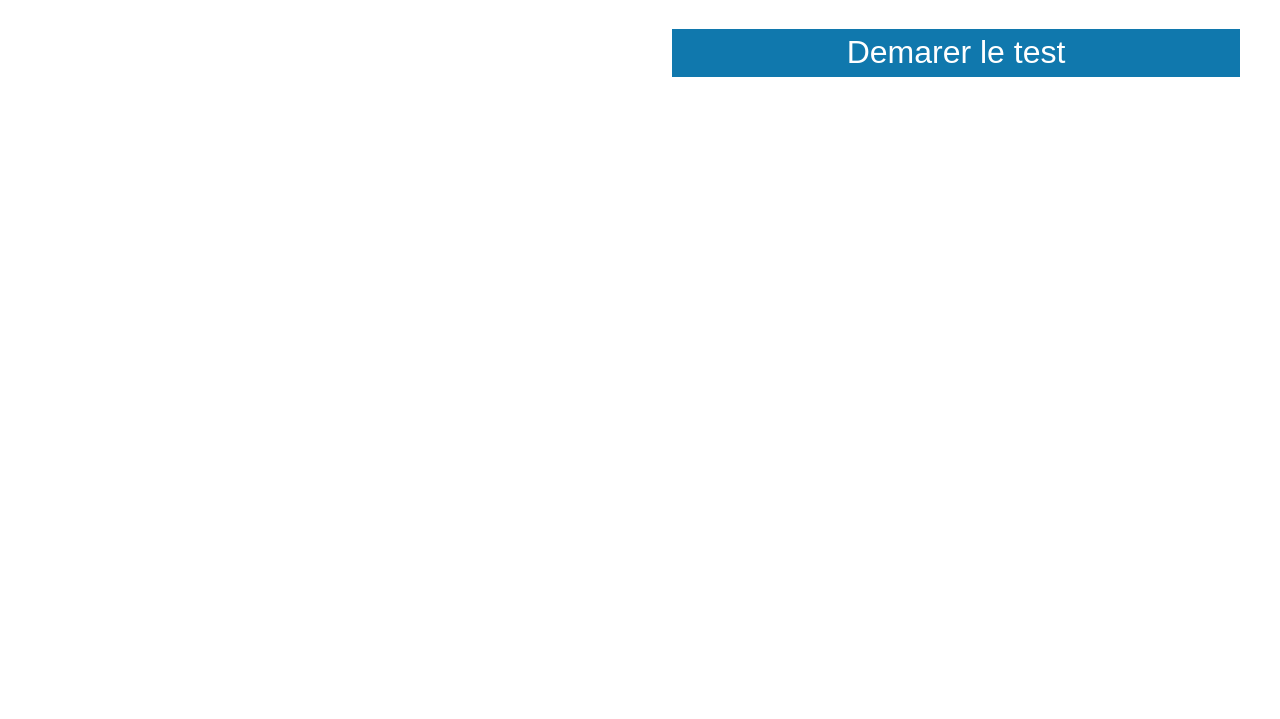
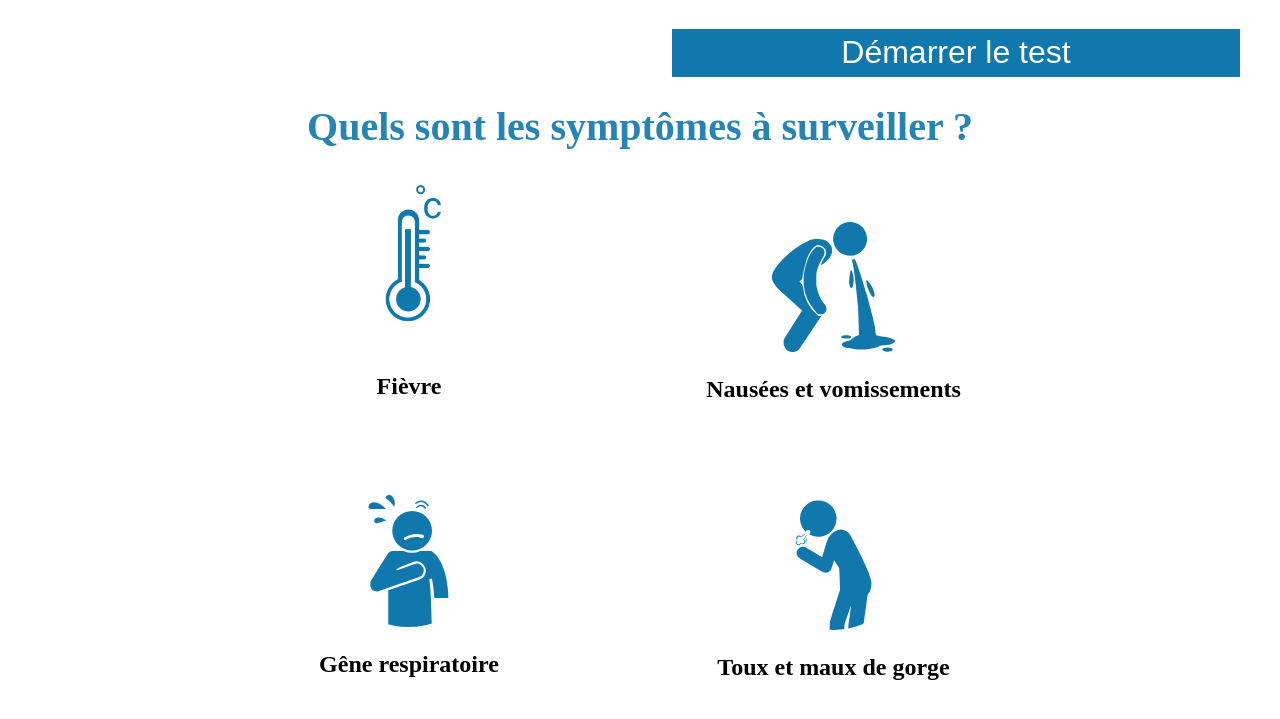
Before and after one commit to AcademyFS20/Covid-tracker, a plain HTML site: page index.html in a window 1280 px wide. Shown: the part 629-1348 px from the top of the page. Before the commit the page ends 800 px from the top, so only its background shows below. Drawn offline with Linux system fonts and the light colour scheme; a web font is replaced by a local one.

Commit message:
third commit

```diff
--- a/css/style.css
+++ b/css/style.css
@@ -32,3 +32,30 @@
     height: 3rem;
     font-size: 2rem;
     border: 0; }
+
+.symptomes__title {
+  margin-top: 20px 20px;
+  color: #2684b5;
+  font-size: 2.5rem;
+  width: 100%;
+  text-align: center; }
+
+.symptomes__grid {
+  display: grid;
+  grid-template-areas: 'areaVide1 areaFievre areaVomissements areaVide2'
+ 'areaVide1 areaRespiratoire areaToux areaVide2';
+  text-align: center; }
+
+.symptomes__fievre {
+  grid-area: areaFievre; }
+
+.symptomes__vomissements {
+  grid-area: areaVomissements;
+  margin: 45px 0; }
+
+.symptomes__respiratoire {
+  grid-area: areaRespiratoire; }
+
+.symptomes__toux {
+  margin: 15px 0;
+  grid-area: areaToux; }
--- a/index.html
+++ b/index.html
@@ -26,14 +26,41 @@
                 <img class="container_image--img " src="Images/1f637.svg">
                 <div class="container__paragraph">
                     <p> Je reste vigilant ? </p>
-                    <p> Je programme une téléconsultation</p>
-                    <p>J'appelle le 15</p>
+                    <p> Je programme une téléconsultation ?</p>
+                    <p>J'appelle le 15 ?</p>
                     <p>Faites le test pour répondre en citoyen</p>
                     <p>éclairé selon vos symptômes.</p>
                 </div>
-                <button type="button" class="container--btn"> Demarer le test </button>
+                <button type="button" class="container--btn"> Démarrer le test </button>
             </div>
+
         </div>
+        <div class="symptomes">
+            <h1 class="symptomes__title"> Quels sont les symptômes à surveiller ? </h1>
+            <div class="symptomes__grid">
+                <div class="symptomes__fievre">
+                    <img src="images/fievre.png">
+                    <h2> Fièvre</h2>
+                </div>
+                <div class="symptomes__vomissements">
+                    <img class="vomissements__image--img" src="images/Calque 2.svg">
+                    <h2> Nausées et vomissements</h2>
+                </div>
+                <div class="symptomes__respiratoire">
+                    <img src="images/Calque -2.svg">
+                    <h2> Gêne respiratoire</h2>
+                </div>
+                <div class="symptomes__toux">
+                    <img src="images/Calque -1.svg">
+                    <h2> Toux et maux de gorge</h2>
+                </div>
+
+
+            </div>
+
+        </div>
+
+
     </main>
 
     <!-- othman -->
```
Also changed, not shown: Images/fievre.png (added).
